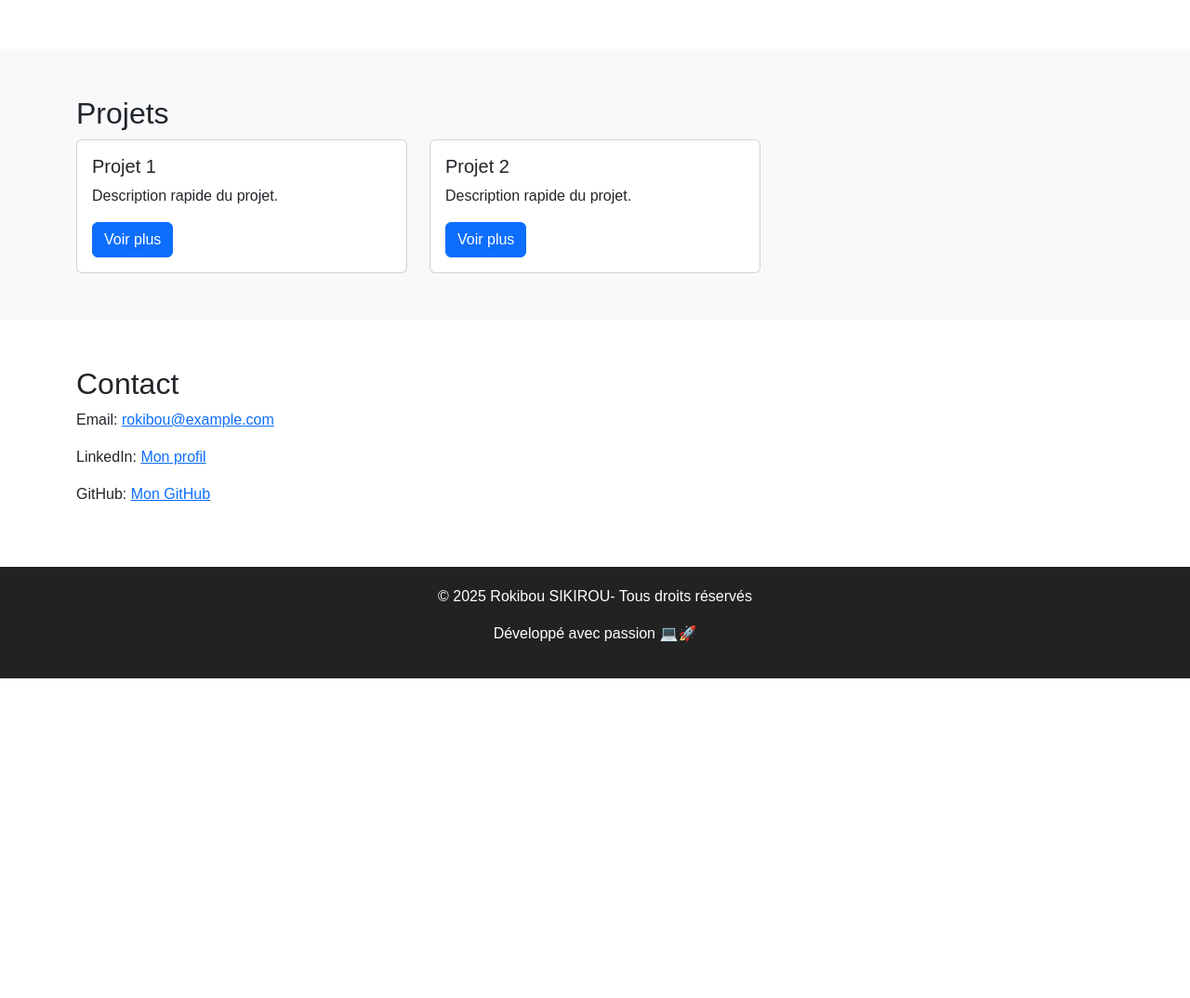
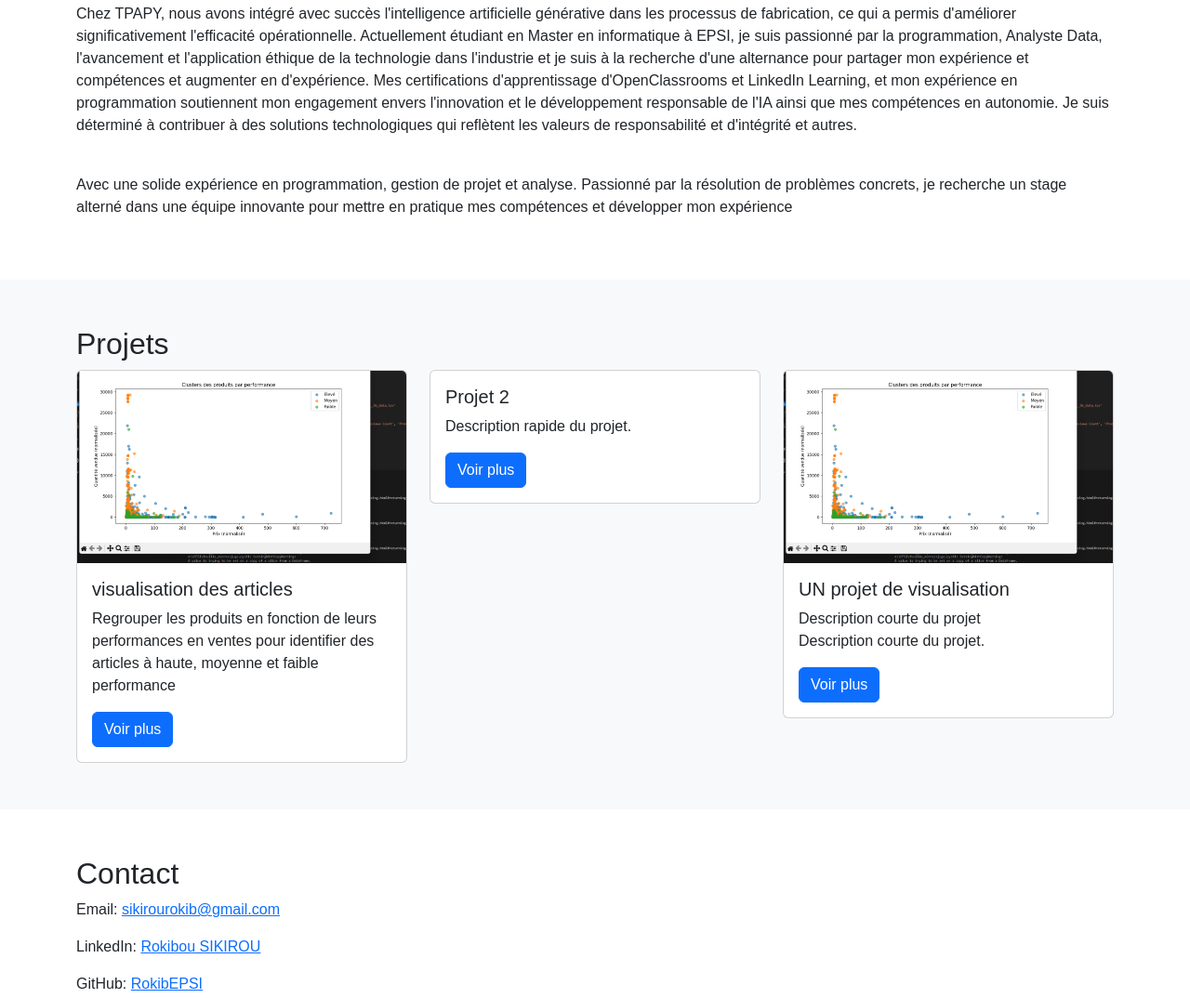
Before and after one commit to RokibEPSI/portfolio-rokibou, a plain HTML site: page index.html in a window 1280 px wide. Shown: the part 629-1703 px from the top of the page at 93% size. Before the commit the page ends 1359 px from the top, so only its background shows below. Drawn offline with nearby package versions, Linux system fonts and the light colour scheme.

Commit message:
Ajout du premier projet et correction

```diff
--- a/index.html
+++ b/index.html
@@ -37,6 +37,7 @@
                     <li class="nav-item"><a class="nav-link" href="#about">À propos</a></li>
                     <li class="nav-item"><a class="nav-link" href="#projects">Projets</a></li>
                     <li class="nav-item"><a class="nav-link" href="#contact">Contact</a></li>
+                    <li class="nav-item"><a class="nav-link" href="#Galeri">Galerie</a></li>
                 </ul>
             </div>
         </div>
@@ -52,7 +53,15 @@
     <section class="section" id="about">
         <div class="container">
             <h2>À propos de moi</h2>
-            <p>Actuellement en Master 1 Expert en Informatique et Systèmes d'Information à EPSI Paris, je suis passionné par la programmation, l’analyse de données et la gestion de projets.</p>
+            <p>Actuellement en Master 1 Expert en Informatique et Systèmes d'Information à EPSI Paris, je suis passionné par la programmation,
+                l’analyse de données et la gestion de projets.</p>
+                <p>Chez TPAPY, nous avons intégré avec succès l'intelligence artificielle générative dans les processus de fabrication, ce qui a permis d'améliorer significativement l'efficacité opérationnelle.
+                    Actuellement étudiant en Master en informatique à EPSI, je suis passionné par la programmation,
+                     Analyste Data, l'avancement et l'application éthique de la technologie dans l'industrie et je suis à la recherche d'une alternance pour partager mon expérience et compétences et augmenter en d'expérience.
+
+                    Mes certifications d'apprentissage d'OpenClassrooms et LinkedIn Learning, et mon expérience en programmation soutiennent mon engagement envers l'innovation et le développement responsable de l'IA ainsi que mes compétences en autonomie. Je suis déterminé à contribuer à des solutions technologiques qui reflètent les valeurs de responsabilité et d'intégrité et autres.</p>
+            <br><p> Avec une solide expérience en programmation, gestion de projet et analyse. Passionné par la résolution de problèmes concrets,
+                je recherche un stage alterné dans une équipe innovante pour mettre en pratique mes compétences et développer mon expérience</p>
         </div>
     </section>
 
@@ -62,10 +71,12 @@
             <div class="row">
                 <div class="col-md-4">
                     <div class="card">
+                        <img src="img/apres_ajcategorie.png" class="card-img-top" alt="Aperçu du projet">
                         <div class="card-body">
-                            <h5 class="card-title">Projet 1</h5>
-                            <p class="card-text">Description rapide du projet.</p>
-                            <a href="#" class="btn btn-primary">Voir plus</a>
+                            <h5 class="card-title"> visualisation des articles </h5>
+                            <p class="card-text">Regrouper les produits en fonction de leurs performances en ventes pour identifier des
+                                articles à haute, moyenne et faible performance</p>
+                            <a href="https://github.com/RokibEPSI/visualisation_article" class="btn btn-primary">Voir plus</a>
                         </div>
                     </div>
                 </div>
@@ -78,6 +89,17 @@
                         </div>
                     </div>
                 </div>
+                <div class="col-md-4">
+                    <div class="card">
+                        <img src="img/apres_ajcategorie.png" class="card-img-top" alt="Aperçu du projet">
+                        <div class="card-body">
+                            <h5 class="card-title"> UN projet de visualisation</h5>
+                            <p class="card-text">Description courte du projet<br>Description courte du projet.</p>
+                            <a href="https://github.com/RokibEPSI/RokibDonnee" class="btn btn-primary">Voir plus</a>
+                        </div>
+                    </div>
+                </div>
+
             </div>
         </div>
     </section>
@@ -85,11 +107,12 @@
     <section class="section" id="contact">
         <div class="container">
             <h2>Contact</h2>
-            <p>Email: <a href="mailto:rokibou@example.com">rokibou@example.com</a></p>
-            <p>LinkedIn: <a href="#">Mon profil</a></p>
-            <p>GitHub: <a href="#">Mon GitHub</a></p>
+            <p>Email: <a href="mailto:sikirourokib@gmail.com">sikirourokib@gmail.com</a></p>
+            <p>LinkedIn: <a href="https://www.linkedin.com/in/rokibou24/">Rokibou SIKIROU</a></p>
+            <p>GitHub: <a href="https://github.com/RokibEPSI">RokibEPSI</a></p>
         </div>
     </section>
+
 
     <footer class="animated-footer">
         <p>&copy; 2025 Rokibou SIKIROU- Tous droits réservés</p>
```
Also changed, not shown: img/apres_ajcategorie.png (added).
